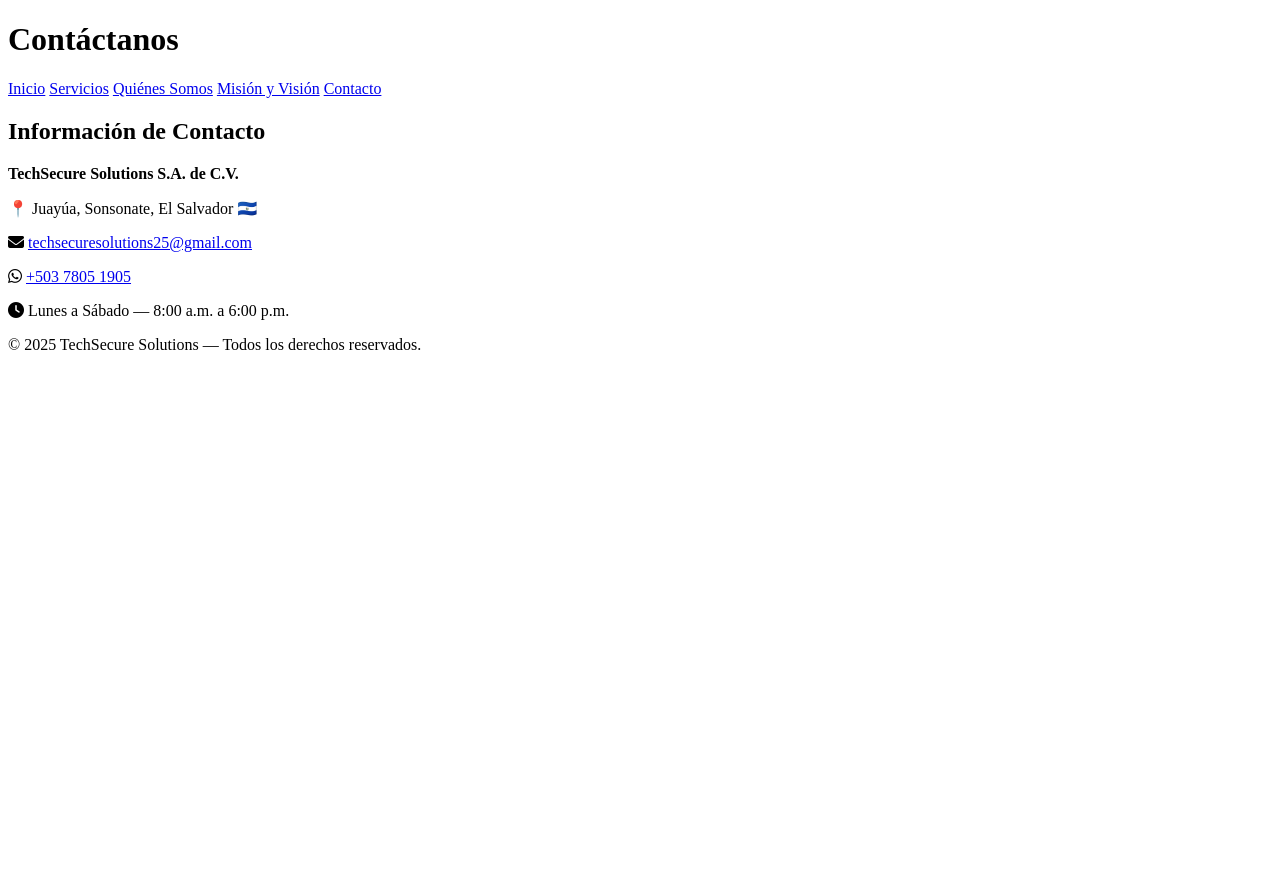
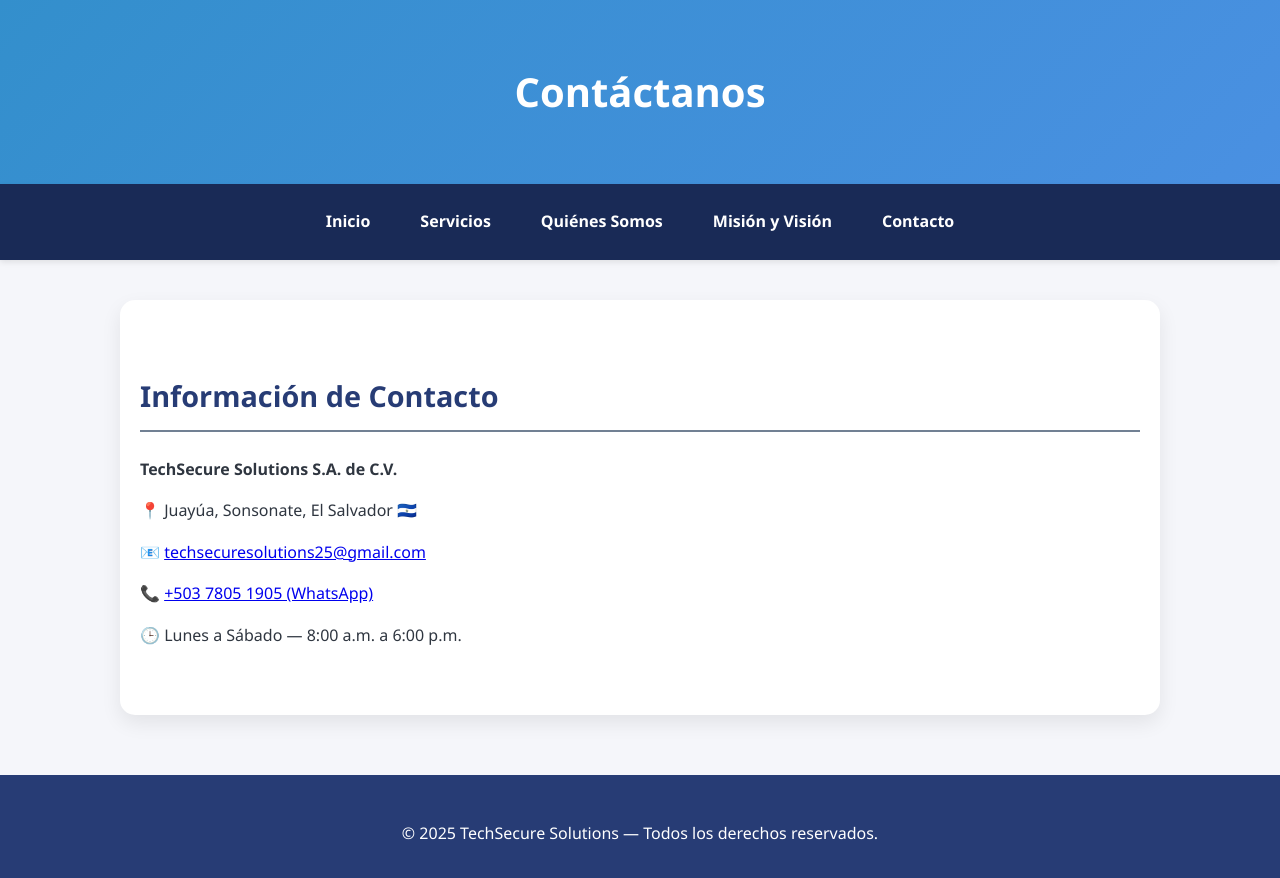
Before and after one commit to GAZA16/techsecuresolutionsj, a plain HTML site: page contacto.html in a window 1280 px wide. Before the commit the page ends 800 px from the top, so only its background shows below. Drawn offline with Linux system fonts and the light colour scheme.

Commit message:
volver a codigo anterterior

```diff
--- a/contacto.html
+++ b/contacto.html
@@ -4,7 +4,7 @@
   <meta charset="UTF-8">
   <meta name="viewport" content="width=device-width, initial-scale=1.0">
   <title>Contacto | TechSecure Solutions</title>
-  <link rel="stylesheet" href="https://cdnjs.cloudflare.com/ajax/libs/font-awesome/6.4.2/css/all.min.css"/>
+  <link rel="stylesheet" href="style.css">
 </head>
 <body>
   <header>
@@ -23,9 +23,9 @@
     <h2>Información de Contacto</h2>
     <p><strong>TechSecure Solutions S.A. de C.V.</strong></p>
     <p>📍 Juayúa, Sonsonate, El Salvador 🇸🇻</p>
-    <p><i class="fas fa-envelope"></i> <a href="mailto:techsecuresolutions25@gmail.com">techsecuresolutions25@gmail.com</a></p>
-    <p><i class="fab fa-whatsapp"></i> <a href="https://wa.me/50378051905" target="_blank">+503 7805 1905</a></p>
-    <p><i class="fas fa-clock"></i> Lunes a Sábado — 8:00 a.m. a 6:00 p.m.</p>
+    <p>📧 <a href="techsecuresolutions25@gmail.com">techsecuresolutions25@gmail.com</a></p>
+    <p>📞 <a href="https://wa.me/50378051905" target="_blank">+503 7805 1905 (WhatsApp)</a></p>
+    <p>🕒 Lunes a Sábado — 8:00 a.m. a 6:00 p.m.</p>
   </section>
 
   <footer>
```
